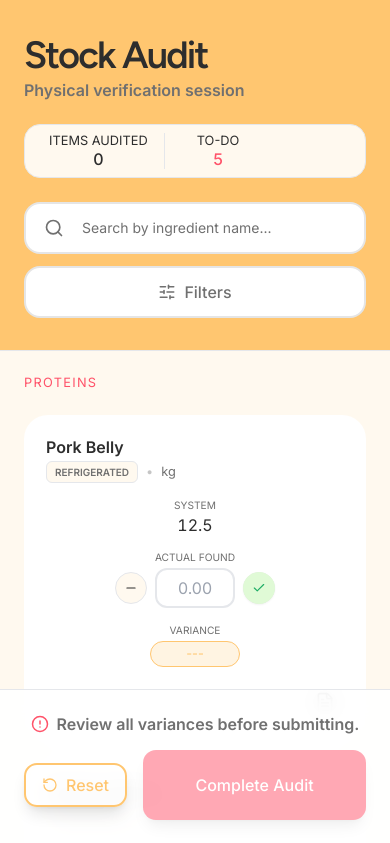
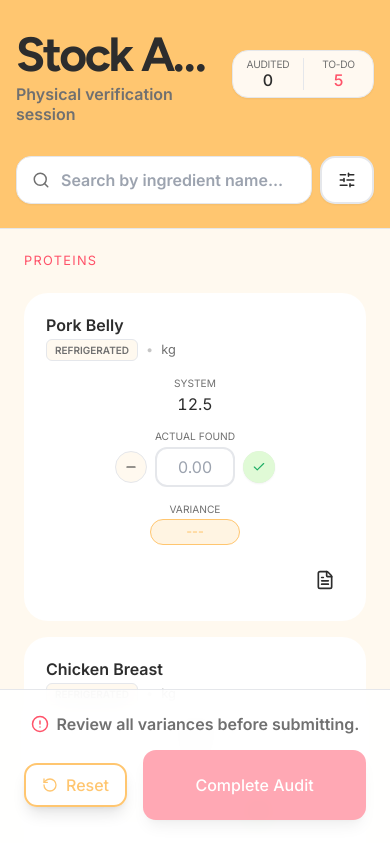
Before and after one commit to ShanRaboy11/Qios, a Next.js app: page /1/employee/StockAudit in a window 390 px wide. Shown: the top 843 px of the page. Built offline with nearby package versions, Linux system fonts and the light colour scheme.

Commit message:
fix: responsive -Eupinado

```diff
--- a/src/app/(employee)/[id]/employee/StockAudit/page.tsx
+++ b/src/app/(employee)/[id]/employee/StockAudit/page.tsx
@@ -3,14 +3,14 @@
 import React, { useState, useMemo } from "react";
 import {
   FileText, TrendingDown, TrendingUp, Minus, Plus,
-  CheckCircle2, X, AlertCircle, ClipboardCheck, Check, RotateCcw
+  CheckCircle2, X, AlertCircle, ClipboardCheck, Check, RotateCcw,
+  Search, SlidersHorizontal
 } from "lucide-react";
 import { motion, AnimatePresence } from "framer-motion";
 import { cn } from "@/lib/utils";
 
 import { Button } from "@/components/atoms/Button";
 import { Badge } from "@/components/atoms/Badge";
-import { SearchFilterBar } from "@/components/molecules/SearchFilterBar";
 
 const STOCK_DATA = {
   PROTEINS: [
@@ -76,28 +76,53 @@ export default function StockAudit() {
 
   return (
     <div className="w-full min-h-screen pb-40 bg-bg-primary kds-fade-in">
-      <header className="sticky top-0 z-30 bg-brand-primary backdrop-blur-md border-b border-kds-border-warm px-6 py-8 md:px-12">
-        <div className="max-w-6xl mx-auto space-y-6">
-          <div className="flex flex-col md:flex-row md:items-center justify-between gap-6">
-            <div>
-              <h1 className="h2 text-text-primary tracking-tighter">Stock Audit</h1>
-              <p className="b3 text-text-secondary">Physical verification session</p>
+
+      {/* ─── HEADER ─── */}
+      <header className="sticky top-0 z-30 bg-brand-primary backdrop-blur-md border-b border-kds-border-warm px-4 py-6 md:px-12 md:py-8">
+        <div className="max-w-6xl mx-auto space-y-8 md:space-y-6">
+
+          <div className="flex items-center justify-between gap-4">
+            <div className="min-w-0">
+              <h1 className="h1 text-text-primary tracking-tighter truncate">Stock Audit</h1>
+              <p className="b3 md:b3 text-text-secondary sm:block">Physical verification session</p>
             </div>
-            <div className="flex items-center gap-4 bg-bg-primary p-2 rounded-2xl border border-kds-border-warm">
-                <div className="px-4 border-r border-kds-border-warm text-center">
-                    <p className="b4 font-semibold text-text-primary uppercase">Items Audited</p>
-                    <p className="b2 text-text-primary">{stats.audited}</p>
+
+            <div className="flex shrink-0 items-center bg-white/90 rounded-2xl border border-kds-border-warm shadow-sm divide-x divide-kds-border-warm overflow-hidden h-12 md:h-20">
+                <div className="px-3 sm:px-8 flex flex-col items-center justify-center min-w-[70px] sm:min-w-[100px] md:min-w-[120px]">
+                    <p className="b5 md:b5 font-bold text-text-secondary uppercase tracking-tight">Audited</p>
+                    <p className="b2 md:h2 text-text-primary leading-none">{stats.audited}</p>
                 </div>
-                <div className="px-4 text-center">
-                    <p className="b4 font-bold text-text-primary uppercase">To-Do</p>
-                    <p className="b2 text-brand-accent">{stats.remaining}</p>
+                <div className="px-3 sm:px-8 flex flex-col items-center justify-center min-w-[70px] sm:min-w-[100px] md:min-w-[120px]">
+                    <p className="b5 md:b5 font-bold text-text-secondary uppercase tracking-tight">To-Do</p>
+                    <p className="b2 md:h2 text-brand-accent leading-none">{stats.remaining}</p>
                 </div>
             </div>
           </div>
-          <SearchFilterBar placeholder="Search by ingredient name..." onSearch={(val) => setSearchQuery(val)} />
+
+          {/* Search & Filter */}
+          <div className="flex items-center gap-2 md:gap-4 w-full">
+            <div className="flex-1 relative">
+              <Search className="absolute left-4 top-1/2 -translate-y-1/2 text-text-secondary" size={18} />
+              <input
+                type="text"
+                placeholder="Search by ingredient name..."
+                className="w-full h-12 md:h-14 pl-11 pr-4 bg-white border border-kds-border-warm rounded-[15px] b3 focus:outline-none focus:border-brand-accent transition-all shadow-sm"
+                onChange={(e) => setSearchQuery(e.target.value)}
+              />
+            </div>
+            <Button
+                variant="outline"
+                className="h-12 md:h-14 px-4 md:px-8 bg-white border-kds-border-warm rounded-[15px] flex items-center gap-2 hover:bg-bg-primary transition-all shadow-sm shrink-0"
+                onClick={() => console.log("Open Filters")}
+            >
+              <SlidersHorizontal size={18} className="text-text-primary" />
+              <span className="b3 text-text-primary font-semibold hidden xs:block">Filters</span>
+            </Button>
+          </div>
         </div>
       </header>
 
+      {/* ─── LABELS ─── */}
       <div className="hidden lg:block max-w-6xl mx-auto px-6 mt-10">
         <div className="flex items-center text-text-primary b4 font-bold uppercase tracking-[0.2em] px-8 pb-4">
           <div className="flex-1">Ingredient Details</div>
@@ -157,7 +182,6 @@ export default function StockAudit() {
                           {!isFinished && (
                               <button
                                 onClick={() => handleQuickMatch(item.id, item.systemCount)}
-                                // Changed from -right-11 to -right-10 to move it a little to the left
                                 className="absolute -right-10 top-1/2 -translate-y-1/2 w-8 h-8 bg-success-secondary text-success-primary rounded-full flex items-center justify-center hover:bg-success-primary hover:text-white transition-all shadow-sm"
                                 title="Match System"
                               >
```
